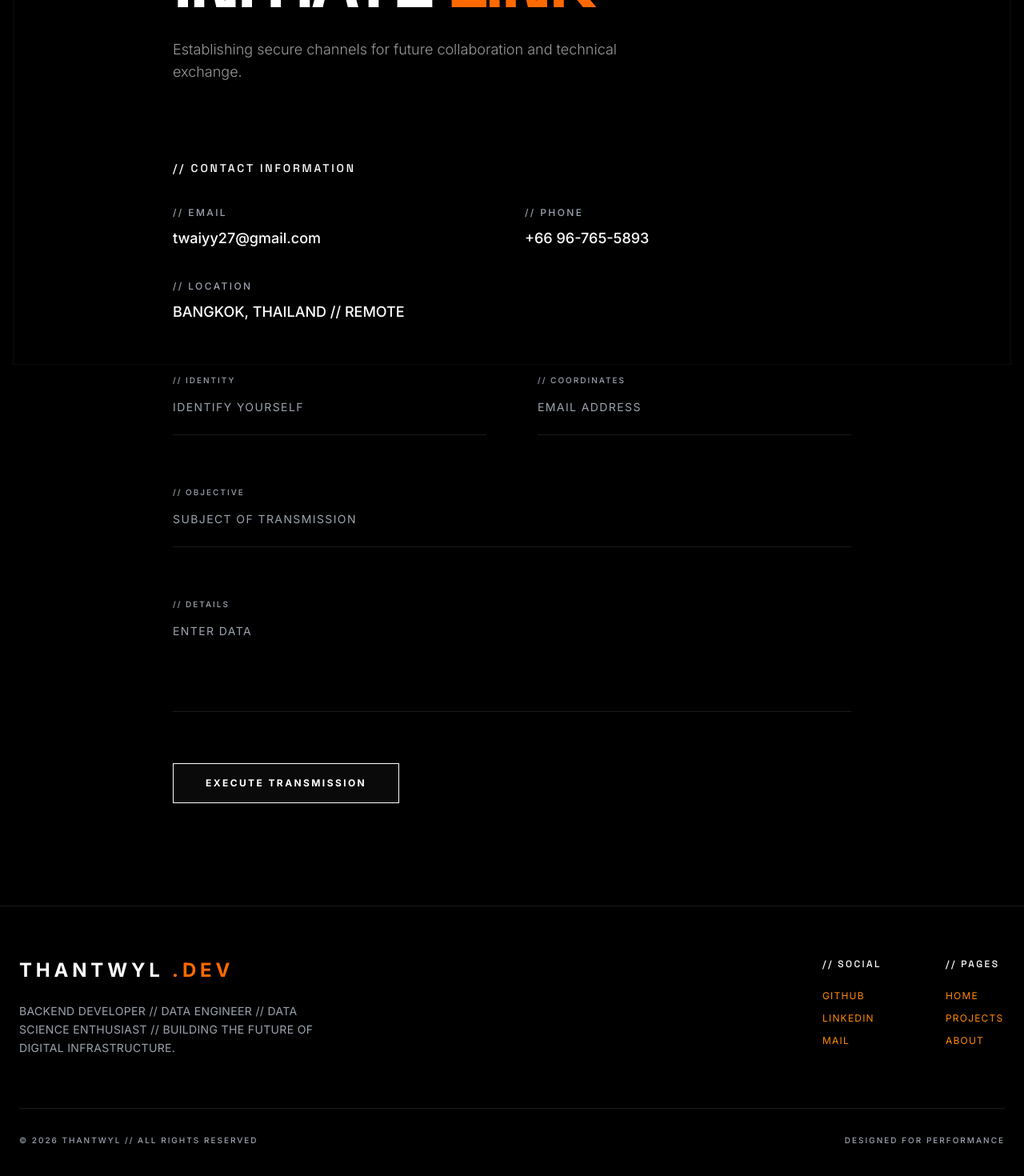
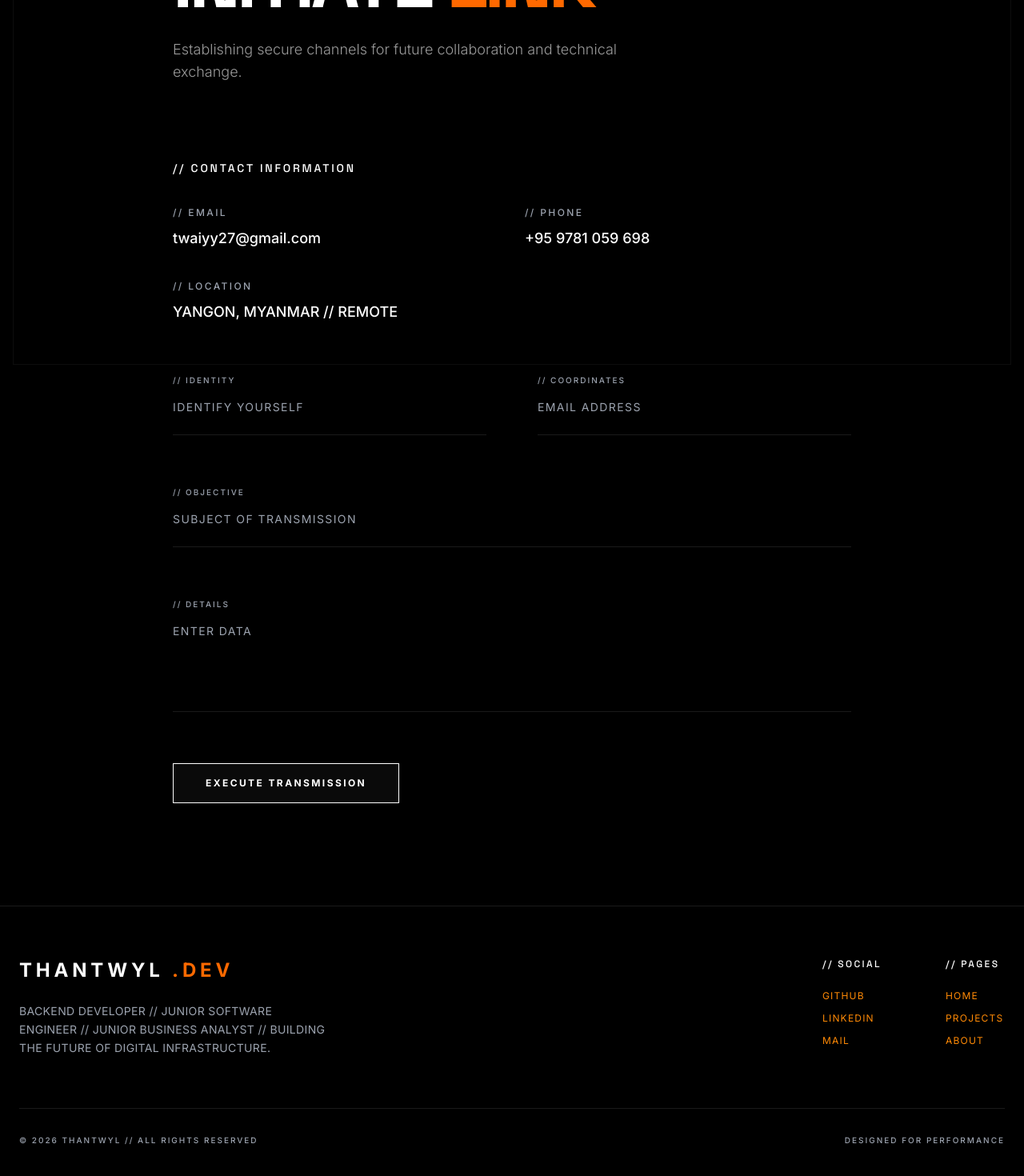
Before and after one commit to Thantwyl/Port, a React (Vite) app: page /contact in a window 1280 px wide. Shown: the part 328-1798 px from the top of the page at 80% size. Built offline with nearby package versions, Linux system fonts and the light colour scheme; no server answers.

Commit message:
update profile and resume

```diff
--- a/src/data/profile.js
+++ b/src/data/profile.js
@@ -1,10 +1,10 @@
 const profile = {
   name: "ThantWaiYan Linn",
-  title: "Backend Developer // Data Engineer // Data Science Enthusiast",
+  title: "Backend Developer // Junior Software Engineer // Junior Business Analyst",
   tagline: "BUILDING THE FUTURE OF DIGITAL INFRASTRUCTURE.",
   bio: "I am a Junior Backend Developer with hands-on experience building backend systems for web and mobile applications. Skilled in FastAPI, Django, and PostgreSQL, I work on APIs, databases, authentication, security, and server-side logic.",
-  location: "BANGKOK, THAILAND // REMOTE",
-  phone: "+66 96-765-5893",
+  location: "YANGON, MYANMAR // REMOTE",
+  phone: "+95 9781 059 698",
   focus: "AI & AUTOMATION // DATA SCIENCE // BACKEND ENGINEERING",
   avatar: "images/profile.jpg",
   social: {
@@ -13,8 +13,8 @@ const profile = {
     email: "twaiyy27@gmail.com"
   },
   skills: [
-    "Python", "Django", "FastAPI", "PostgreSQL", "MySQL", "MongoDB", "Firebase", "Supabase",
-    "Javascript", "React","HTML", "Tailwind CSS" ,"Docker", "Git & GitHub", "Cloudinary", "Render"
+    "Python", "Django", "FastAPI", "PostgreSQL", "MySQL", "MongoDB", "Firebase",
+    "Javascript", "React"," Node.js + Express","HTML", "Tailwind CSS" ,"Docker", "Git & GitHub", "Cloudinary", "Render",
   ],
   experience: [
     {
```
Also changed, not shown: 1 other file (tests, documents, lock files or other folders).
